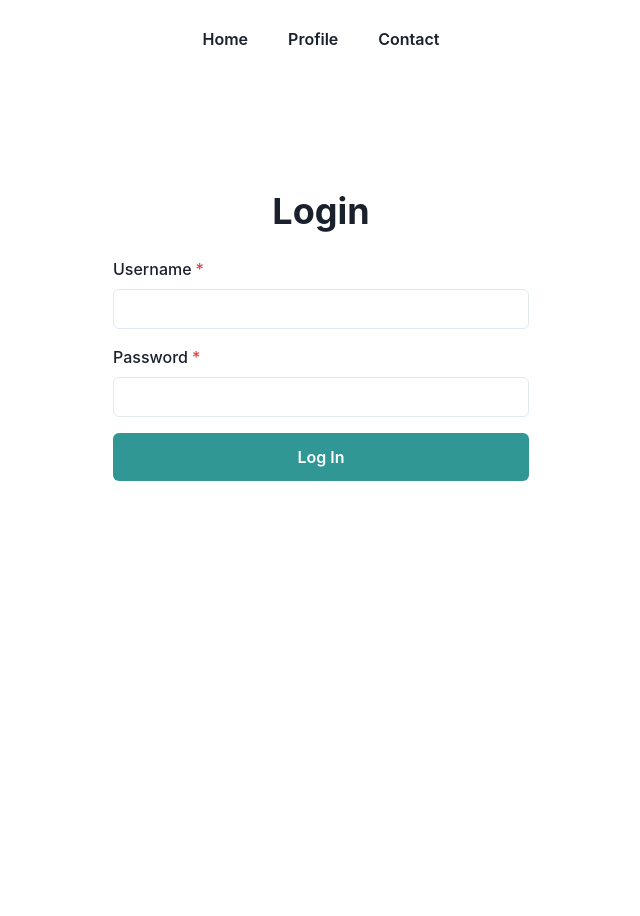
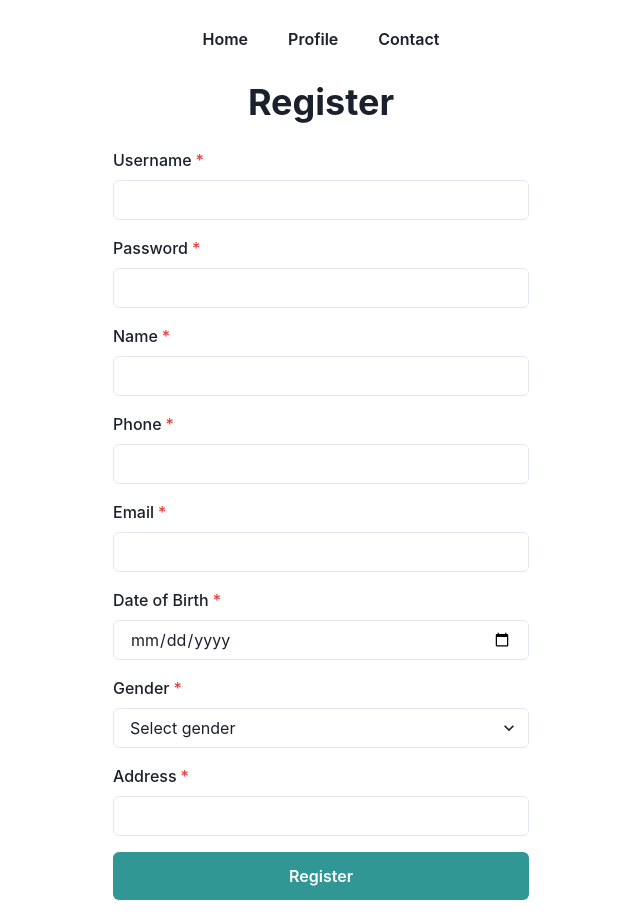
Before and after one commit to BrandonP1252/hc-management-frontend, a React (Create React App) app: page /register in a window 1280 px wide. Shown: the whole page, without its empty margins (319-959 px from the left). Before the commit the page ends 800 px from the top, so only its background shows below. Built offline with nearby package versions, Linux system fonts and the light colour scheme.

Commit message:
fixing-login

```diff
--- a/package.json
+++ b/package.json
@@ -12,6 +12,7 @@
     "axios": "^1.7.2",
     "cors": "^2.8.5",
     "framer-motion": "^11.2.12",
+    "jwt-decode": "^4.0.0",
     "react": "^18.3.1",
     "react-dom": "^18.3.1",
     "react-router-dom": "^6.23.1",
--- a/src/App.js
+++ b/src/App.js
@@ -1,22 +1,22 @@
 import './App.css';
-import { BrowserRouter as Router, Route, Routes} from 'react-router-dom';
-import Login from './components/Login/Login';
-import NavigationBar from './components/NavigationBar/NavigationBar';
+import { Route, Routes } from 'react-router-dom';
+import Login from './components/Login';
+import NavigationBar from './components/NavigationBar';
+import RegisterPatient from './components/RegisterPatient';
+import Home from './components/Home';
 
 
 function App() {
 
   return (
-    <Router>
-      <div className='App'>
-          <NavigationBar />
-          <Login />
-          <Routes>
-              <Route path="/login" element={<Login />} />
-          </Routes>
-      </div>
-    </Router>
-
+    <div className='App'>
+        <NavigationBar />
+        <Routes>
+          <Route exact path="/" element={<Login />} />
+          <Route path="/register" element={<RegisterPatient />} />
+          <Route path="/home" element={<Home />} />
+        </Routes>
+    </div>
   );
 }
 
--- /dev/null
+++ b/src/components/Home.js
@@ -0,0 +1,12 @@
+import React from 'react'
+
+
+const Home = () => {
+    return (
+        <div>
+            <h1>HOME PAGE</h1>
+        </div>
+    )
+}
+
+export default Home;
--- /dev/null
+++ b/src/components/Login.js
@@ -0,0 +1,58 @@
+import { Box, Button, FormControl, FormLabel, Heading, Input, Stack} from '@chakra-ui/react';
+import React, { useState } from 'react';
+import { useNavigate } from 'react-router-dom';
+import UserService from '../service/UserService';
+import { jwtDecode } from 'jwt-decode';
+
+const Login = () => {
+    const [username, setUsername] = useState('');
+    const [password, setPassword] = useState('');
+    const navigate = useNavigate();
+
+
+    const handleRegister = () => {
+        navigate("/register")
+    }
+
+    const handleLogin = async (e) => {
+        e.preventDefault();
+
+        try {
+            const token = await UserService.login(username, password)
+            localStorage.setItem('token', token);
+            console.log(token)
+
+        } catch (error) {
+            console.log("Login Failed")
+        }
+    };
+
+    return (
+        <Box w="100%" maxW="md" p={4} m="auto" mt={10} pt="150">
+            <Heading as="h2" size="xl" textAlign="center" mb={6}>
+                Login
+            </Heading>
+            <form onSubmit={handleLogin}>
+                <Stack spacing={4}>
+                    <FormControl id="username" isRequired>
+                        <FormLabel>Username</FormLabel>
+                        <Input type="text" onChange={(e) => setUsername(e.target.value)} />
+                    </FormControl>
+                    <FormControl id="password" isRequired>
+                        <FormLabel>Password</FormLabel>
+                        <Input type="password" onChange={(e) => setPassword(e.target.value)} />
+                    </FormControl>
+                    <Button type="submit" colorScheme="teal" size="lg" fontSize="md">
+                        Log In
+                    </Button>
+                    <Button onClick={handleRegister} colorScheme="gray" size="lg" fontSize="md">
+                        Register
+                    </Button>
+                </Stack>
+            </form>
+        </Box>
+
+    );
+};
+
+export default Login;
--- a/src/components/Login/Login.js
+++ /dev/null
@@ -1,55 +0,0 @@
-import { Box, Button, FormControl, FormLabel, Heading, Input, Stack} from '@chakra-ui/react';
-import React, { useState } from 'react';
-
-const Login = () => {
-    const [username, setUsername] = useState('');
-    const [password, setPassword] = useState('');
-
-    const handleLogin = async (e) => {
-        e.preventDefault();
-        try {
-            const response = await fetch('http://localhost:8080/api/auth/authenticate', {
-                method: 'POST',
-                headers: {
-                    'Content-Type': 'application/json',
-                },
-                body: JSON.stringify({ username, password }),
-            });
-
-            if (!response.ok) {
-                throw new Error('Login failed!');
-            }
-
-            const data = await response.json();
-            console.log(data); // handle the response, e.g., save the token
-        } catch (error) {
-            console.error('There was an error logging in!', error);
-        }
-    };
-
-    return (
-        <Box w="100%" maxW="md" p={4} m="auto" mt={10} pt="150">
-            <Heading as="h2" size="xl" textAlign="center" mb={6}>
-                Login
-            </Heading>
-            <form onSubmit={handleLogin}>
-                <Stack spacing={4}>
-                <FormControl id="username" isRequired>
-                    <FormLabel>Username</FormLabel>
-                    <Input type="text" onChange={(e) => setUsername(e.target.value)} />
-                </FormControl>
-                <FormControl id="password" isRequired>
-                    <FormLabel>Password</FormLabel>
-                    <Input type="password" onChange={(e) => setPassword(e.target.value)} />
-                </FormControl>
-                <Button type="submit" colorScheme="teal" size="lg" fontSize="md">
-                    Log In
-                </Button>
-                </Stack>
-            </form>
-        </Box>
-
-    );
-};
-
-export default Login;
--- a/src/components/NavigationBar/NavigationBar.js
+++ b/src/components/NavigationBar.js
@@ -1,5 +1,4 @@
 import React from 'react'
-import './NavigationBar.css'
 import { Button, Flex } from '@chakra-ui/react';
 
 
--- /dev/null
+++ b/src/components/RegisterPatient.js
@@ -0,0 +1,139 @@
+import { Box, Button, FormControl, FormLabel, Heading, Input, Select, Stack } from '@chakra-ui/react';
+import React, { useState } from 'react';
+
+const RegisterPatient = () => {
+    const [formData, setFormData] = useState({
+        username: '',
+        password: '',
+        role: "PATIENT",
+        name: '',
+        phone: '',
+        email: '',
+        date_of_birth: '',
+        gender: '',
+        address: ''
+    });
+
+    const handleChange = (e) => {
+        const { name, value } = e.target;
+        setFormData({
+          ...formData,
+          [name]: value
+        });
+    };
+
+    const handleSubmit = async (e) => {
+        e.preventDefault();
+        try {
+            const response = await fetch('http://localhost:8080/api/auth/register/patient', {
+              method: 'POST',
+              headers: {
+                'Content-Type': 'application/json',
+              },
+              body: JSON.stringify(formData),
+            });
+            const data = await response.json();
+            if (response.ok) {
+              console.log(data);
+            } else {
+              console.error('Error registering:', data.message);
+            }
+        } catch (error) {
+            console.error('Error registering:', error.message);
+        }
+
+    };
+
+    return (
+        <Box w="100%" maxW="md" p={4} m="auto" mt={10}>
+          <Heading as="h2" size="xl" textAlign="center" mb={6} mt={25}>
+            Register
+          </Heading>
+          <form onSubmit={handleSubmit}>
+            <Stack spacing={4}>
+              <FormControl id="username" isRequired>
+                <FormLabel>Username</FormLabel>
+                <Input
+                  type="text"
+                  name="username"
+                  value={formData.username}
+                  onChange={handleChange}
+                />
+              </FormControl>
+              <FormControl id="password" isRequired>
+                <FormLabel>Password</FormLabel>
+                <Input
+                  type="password"
+                  name="password"
+                  value={formData.password}
+                  onChange={handleChange}
+                />
+              </FormControl>
+              <FormControl id="name" isRequired>
+                <FormLabel>Name</FormLabel>
+                <Input
+                  type="text"
+                  name="name"
+                  value={formData.name}
+                  onChange={handleChange}
+                />
+              </FormControl>
+              <FormControl id="phone" isRequired>
+                <FormLabel>Phone</FormLabel>
+                <Input
+                  type="text"
+                  name="phone"
+                  value={formData.phone}
+                  onChange={handleChange}
+                />
+              </FormControl>
+              <FormControl id="email" isRequired>
+                <FormLabel>Email</FormLabel>
+                <Input
+                  type="email"
+                  name="email"
+                  value={formData.email}
+                  onChange={handleChange}
+                />
+              </FormControl>
+              <FormControl id="date_of_birth" isRequired>
+                <FormLabel>Date of Birth</FormLabel>
+                <Input
+                  type="date"
+                  name="date_of_birth"
+                  value={formData.date_of_birth}
+                  onChange={handleChange}
+                />
+              </FormControl>
+              <FormControl id="gender" isRequired>
+                <FormLabel>Gender</FormLabel>
+                <Select
+                  name="gender"
+                  value={formData.gender}
+                  onChange={handleChange}
+                >
+                  <option value="">Select gender</option>
+                  <option value="male">Male</option>
+                  <option value="female">Female</option>
+                  <option value="other">Other</option>
+                </Select>
+              </FormControl>
+              <FormControl id="address" isRequired>
+                <FormLabel>Address</FormLabel>
+                <Input
+                  type="text"
+                  name="address"
+                  value={formData.address}
+                  onChange={handleChange}
+                />
+              </FormControl>
+              <Button type="submit" colorScheme="teal" size="lg" fontSize="md">
+                Register
+              </Button>
+            </Stack>
+          </form>
+        </Box>
+      );
+    };
+
+export default RegisterPatient;
--- a/src/index.js
+++ b/src/index.js
@@ -1,16 +1,19 @@
 import React from 'react';
 import ReactDOM from 'react-dom/client';
 import './index.css';
-import App from './App';
 import reportWebVitals from './reportWebVitals';
 import { ChakraProvider } from '@chakra-ui/react';
+import App from './App.js';
+import { BrowserRouter } from 'react-router-dom';
 
 const root = ReactDOM.createRoot(document.getElementById('root'));
 
 root.render(
   <React.StrictMode>
     <ChakraProvider>
-      <App />
+      <BrowserRouter>
+        <App />
+      </BrowserRouter>
     </ChakraProvider>
   </React.StrictMode>
 );
--- /dev/null
+++ b/src/service/UserService.js
@@ -0,0 +1,18 @@
+import axios from "axios";
+class UserService {
+
+    static BASE_URL = "http://localhost:8080"
+
+    static async login(username, password) {
+        try {
+            const response = await axios.post(`${UserService.BASE_URL}/api/auth/authenticate`, {username, password})
+            return response.data;
+
+        } catch(error) {
+            throw error;
+        }
+    }
+
+}
+
+export default UserService;
```
Also changed, not shown: src/components/NavigationBar/NavigationBar.css (deleted), 1 other file (tests, documents, lock files or other folders).
